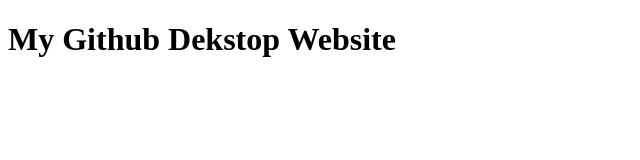
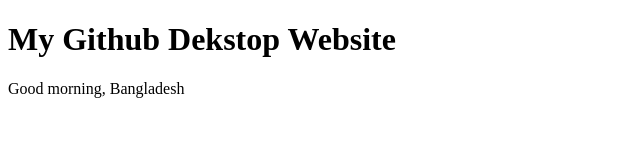
Before and after one commit to miftajannat/my-second-website, a plain HTML site: page index.html in a window 1280 px wide. Shown: the whole page, without its empty margins (0-640 px from the left). Drawn offline with Linux system fonts and the light colour scheme.

Commit message:
second changes

```diff
--- a/index.html
+++ b/index.html
@@ -8,5 +8,8 @@
 </head>
 <body>
     <h1>My Github Dekstop Website</h1>
+    <div>
+        <p>Good morning, Bangladesh</p>
+    </div>
 </body>
 </html>
```
